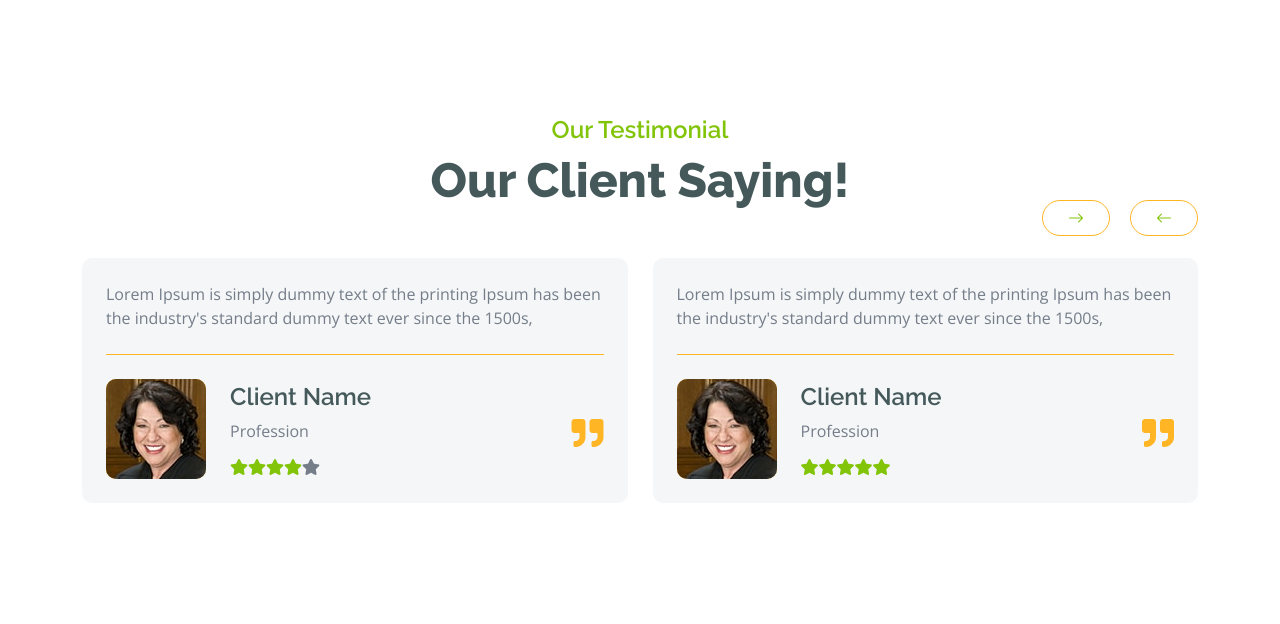
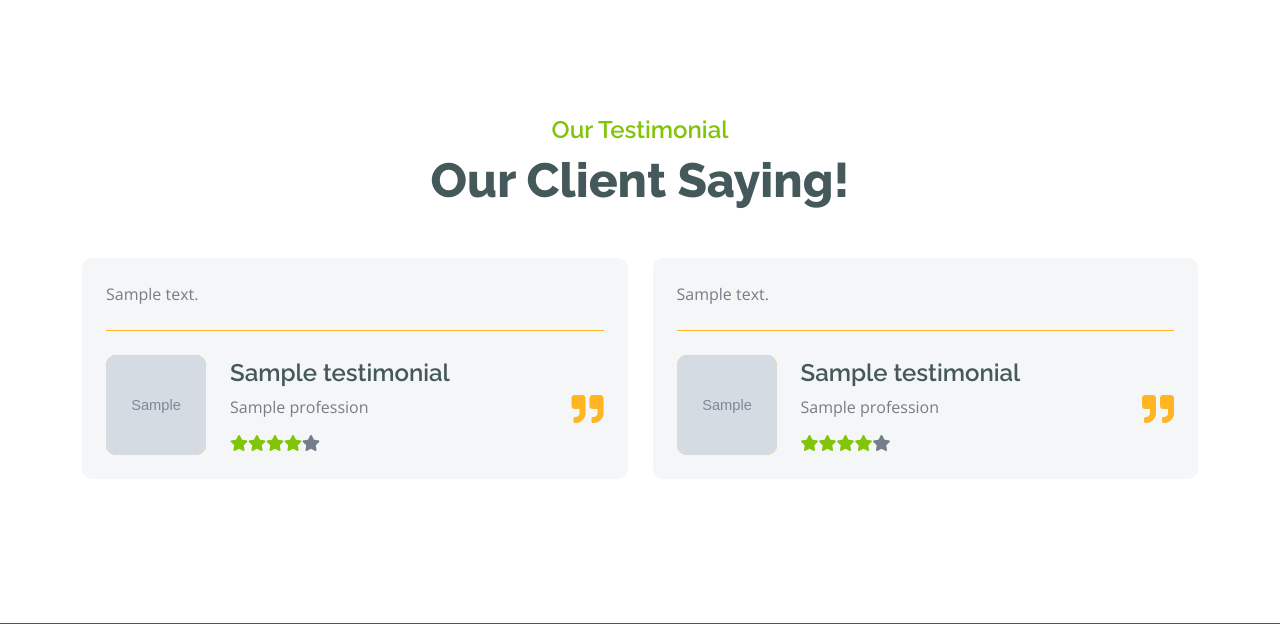
Before and after one commit to Gover912G/Fruitables, a Django app: template grocery/templates/index.html in a window 1280 px wide. Shown: the part 5004-5628 px from the top of the page. Run offline with Django 3.2, Linux system fonts and the light colour scheme; the template is opened without the code that fills it: most values are stand-ins (such as "Sample title", 1, 10 or a date in 2020); grey boxes marked "Sample" are stand-in pictures; some libraries are stand-ins or nearby versions.

Commit message:
Dynamic testimonials

```diff
--- a/grocery/templates/index.html
+++ b/grocery/templates/index.html
@@ -250,29 +250,7 @@
                                                     <div class="d-flex justify-content-between flex-lg-wrap">
                                                         <p class="text-dark fs-5 fw-bold mb-0">$4.99 / kg</p>
                                                         <a href="#" class="btn border border-secondary rounded-pill px-3 text-primary"><i class="fa fa-shopping-bag me-2 text-primary"></i> Add to cart</a>
-                                                    </div>
-                                                </div>
-                                            </div>
-                                        </div>
-                                        <div class="col-md-6 col-lg-4 col-xl-3">
-                                            <div class="rounded position-relative fruite-item">
-                                                <div class="fruite-img">
-                                                    <img src="{% static 'img/fruite-item-5.jpg' %}" class="img-fluid w-100 rounded-top" alt="">
-                                                </div>
-                                                <div class="text-white bg-secondary px-3 py-1 rounded position-absolute" style="top: 10px; left: 10px;">Fruits</div>
-                                                <div class="p-4 border border-secondary border-top-0 rounded-bottom">
-                                                    <h4>Grapes</h4>
-                                                    <p>Lorem ipsum dolor sit amet consectetur adipisicing elit sed do eiusmod te incididunt</p>
-                                                    <div class="d-flex justify-content-between flex-lg-wrap">
-                                                        <p class="text-dark fs-5 fw-bold mb-0">$4.99 / kg</p>
-                                                        <a href="#" class="btn border border-secondary rounded-pill px-3 text-primary"><i class="fa fa-shopping-bag me-2 text-primary"></i> Add to cart</a>
-                                                    </div>
-                                                </div>
-                                            </div>
-                                        </div>
-                                    </div>
-                                </div>
-                            </div>
+
                         </div>
                         <div id="tab-2" class="tab-pane fade show p-0">
                             <div class="row g-4">
@@ -790,20 +768,21 @@
                     <h1 class="display-5 mb-5 text-dark">Our Client Saying!</h1>
                 </div>
                 <div class="owl-carousel testimonial-carousel">
+                    {% for x in testimonial %}
                     <div class="testimonial-item img-border-radius bg-light rounded p-4">
                         <div class="position-relative">
                             <i class="fa fa-quote-right fa-2x text-secondary position-absolute" style="bottom: 30px; right: 0;"></i>
                             <div class="mb-4 pb-4 border-bottom border-secondary">
-                                <p class="mb-0">Lorem Ipsum is simply dummy text of the printing Ipsum has been the industry's standard dummy text ever since the 1500s,
+                                <p class="mb-0">{{ x.text }}
                                 </p>
                             </div>
                             <div class="d-flex align-items-center flex-nowrap">
                                 <div class="bg-secondary rounded">
-                                    <img src="{% static 'img/testimonial-1.jpg' %}" class="img-fluid rounded" style="width: 100px; height: 100px;" alt="">
+                                    <img src="media/{{ x.image }}" class="img-fluid rounded" style="width: 100px; height: 100px;" alt="">
                                 </div>
                                 <div class="ms-4 d-block">
-                                    <h4 class="text-dark">Client Name</h4>
-                                    <p class="m-0 pb-3">Profession</p>
+                                    <h4 class="text-dark">{{ x.name }}</h4>
+                                    <p class="m-0 pb-3">{{ x.profession }}</p>
                                     <div class="d-flex pe-5">
                                         <i class="fas fa-star text-primary"></i>
                                         <i class="fas fa-star text-primary"></i>
@@ -815,56 +794,8 @@
                             </div>
                         </div>
                     </div>
-                    <div class="testimonial-item img-border-radius bg-light rounded p-4">
-                        <div class="position-relative">
-                            <i class="fa fa-quote-right fa-2x text-secondary position-absolute" style="bottom: 30px; right: 0;"></i>
-                            <div class="mb-4 pb-4 border-bottom border-secondary">
-                                <p class="mb-0">Lorem Ipsum is simply dummy text of the printing Ipsum has been the industry's standard dummy text ever since the 1500s,
-                                </p>
-                            </div>
-                            <div class="d-flex align-items-center flex-nowrap">
-                                <div class="bg-secondary rounded">
-                                    <img src="{% static 'img/testimonial-1.jpg' %}" class="img-fluid rounded" style="width: 100px; height: 100px;" alt="">
-                                </div>
-                                <div class="ms-4 d-block">
-                                    <h4 class="text-dark">Client Name</h4>
-                                    <p class="m-0 pb-3">Profession</p>
-                                    <div class="d-flex pe-5">
-                                        <i class="fas fa-star text-primary"></i>
-                                        <i class="fas fa-star text-primary"></i>
-                                        <i class="fas fa-star text-primary"></i>
-                                        <i class="fas fa-star text-primary"></i>
-                                        <i class="fas fa-star text-primary"></i>
-                                    </div>
-                                </div>
-                            </div>
-                        </div>
-                    </div>
-                    <div class="testimonial-item img-border-radius bg-light rounded p-4">
-                        <div class="position-relative">
-                            <i class="fa fa-quote-right fa-2x text-secondary position-absolute" style="bottom: 30px; right: 0;"></i>
-                            <div class="mb-4 pb-4 border-bottom border-secondary">
-                                <p class="mb-0">Lorem Ipsum is simply dummy text of the printing Ipsum has been the industry's standard dummy text ever since the 1500s,
-                                </p>
-                            </div>
-                            <div class="d-flex align-items-center flex-nowrap">
-                                <div class="bg-secondary rounded">
-                                    <img src="{% static 'img/testimonial-1.jpg' %}" class="img-fluid rounded" style="width: 100px; height: 100px;" alt="">
-                                </div>
-                                <div class="ms-4 d-block">
-                                    <h4 class="text-dark">Client Name</h4>
-                                    <p class="m-0 pb-3">Profession</p>
-                                    <div class="d-flex pe-5">
-                                        <i class="fas fa-star text-primary"></i>
-                                        <i class="fas fa-star text-primary"></i>
-                                        <i class="fas fa-star text-primary"></i>
-                                        <i class="fas fa-star text-primary"></i>
-                                        <i class="fas fa-star text-primary"></i>
-                                    </div>
-                                </div>
-                            </div>
-                        </div>
-                    </div>
+                    {% endfor %}
+
                 </div>
             </div>
         </div>
```
Also changed, not shown: grocery/views.py (+9 -2 lines), db.sqlite3, media/profile_img/testimonial-1.jpg (added).
